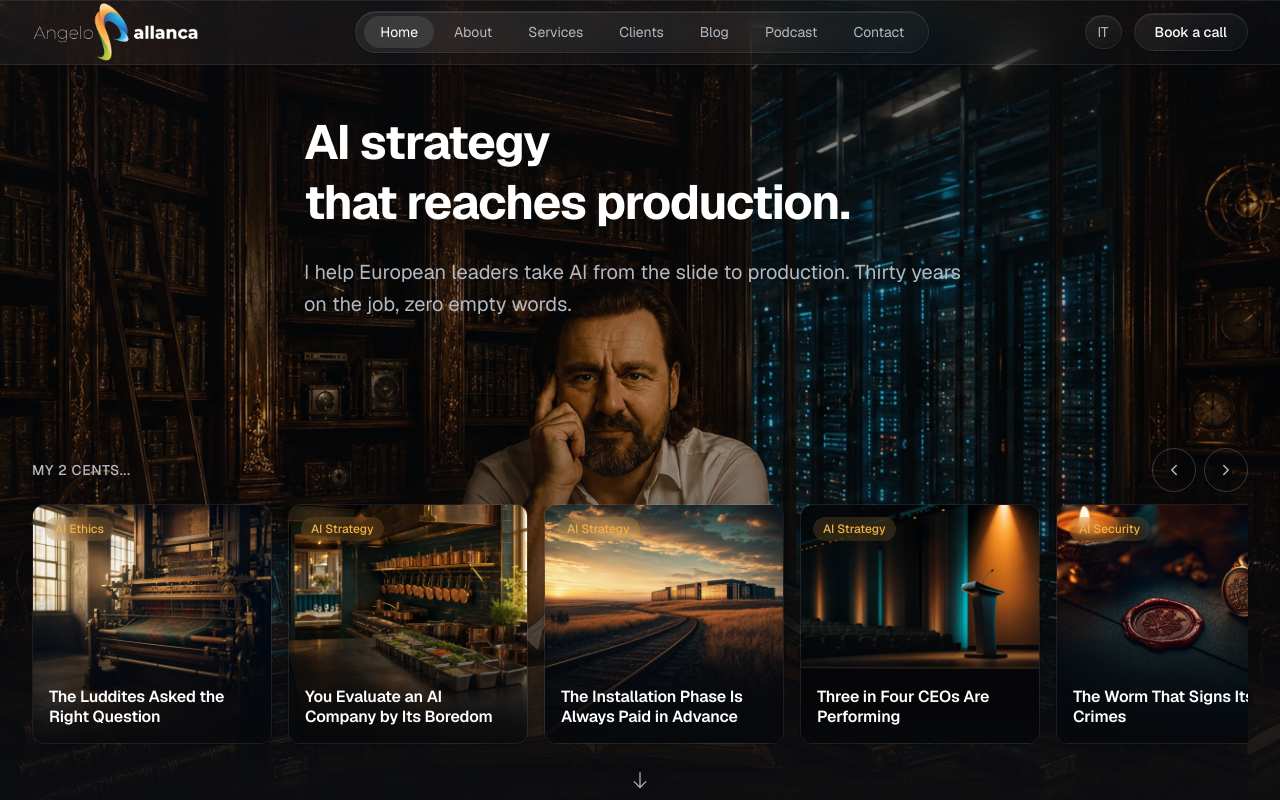
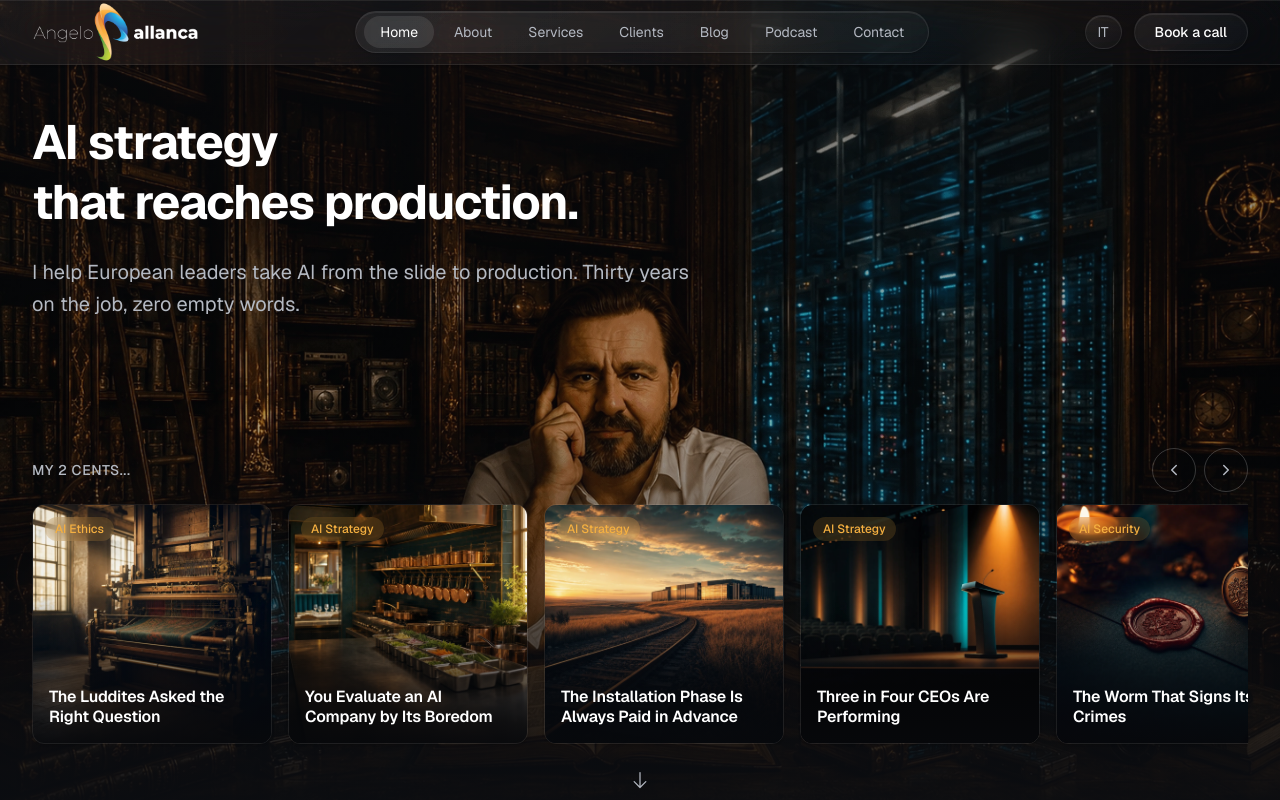
Before and after one commit to therealpan/pallanca-info-blog, a Next.js app: page /en in a window 1280 px wide. Shown: the top 800 px of the page. Built offline with nearby package versions, Linux system fonts and the light colour scheme.

Commit message:
hero: align headline + subheadline left margin with the blog carousel below

```diff
--- a/src/components/HeroSection.tsx
+++ b/src/components/HeroSection.tsx
@@ -127,7 +127,7 @@ export default function HeroSection({ posts }: { posts: HeroPost[] }) {
         </div>
 
         {/* Main hero content */}
-        <div className="relative z-10 text-left max-w-4xl mx-auto px-4 sm:px-6 flex-1 flex flex-col items-start justify-center pt-24 pb-[14vh]">
+        <div className="relative z-10 text-left max-w-7xl mx-auto w-full px-4 sm:px-6 lg:px-8 flex-1 flex flex-col items-start justify-center pt-24 pb-[14vh]">
           <h1 className="text-3xl sm:text-4xl md:text-5xl font-bold tracking-tight text-white leading-tight whitespace-pre-line">
             {t('headline')}
           </h1>
```
